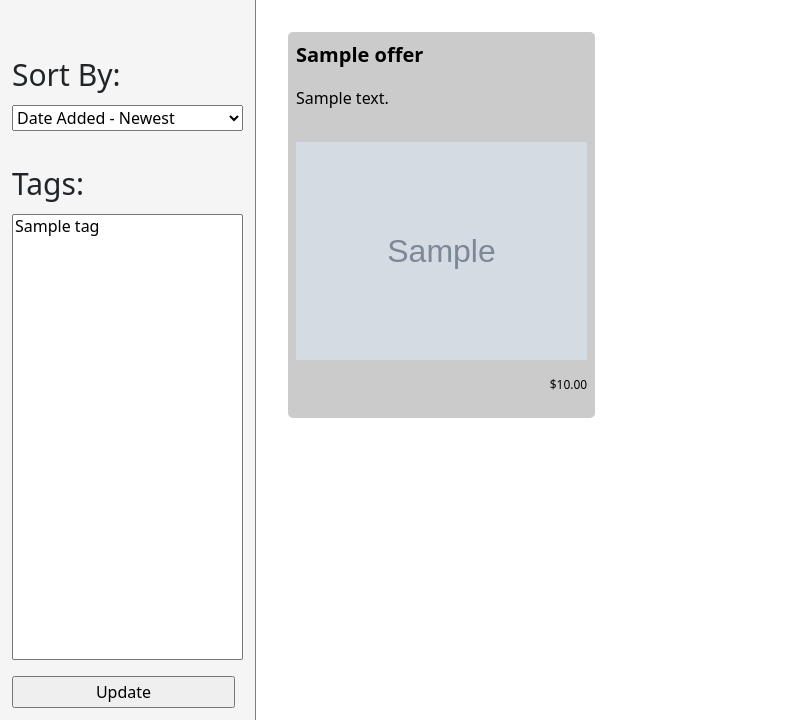
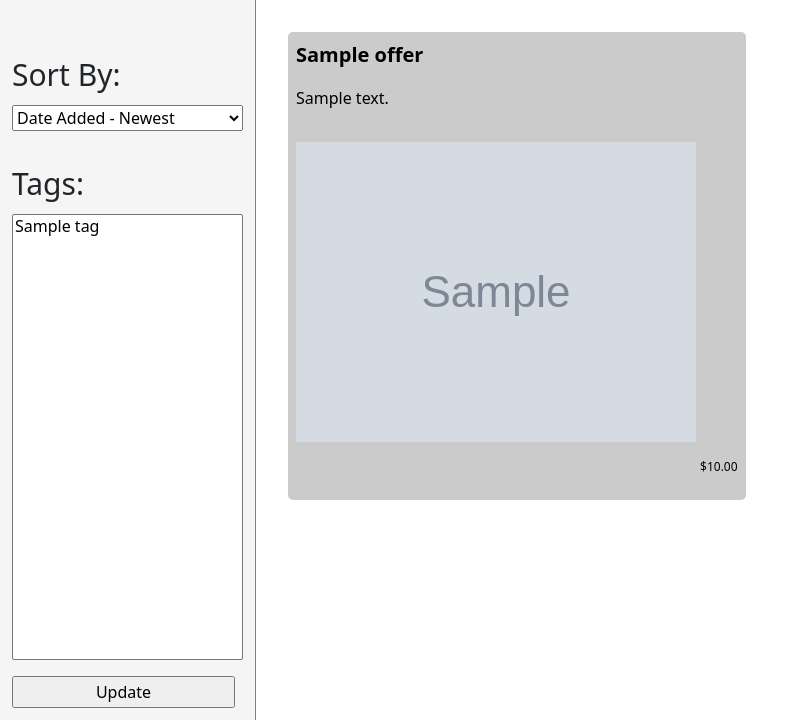
Before and after one commit to maxcutlyp/cits3403, a Flask app: page / in a window 1280 px wide. Shown: the part 80-800 px from the top of the page, without its empty margins (0-797 px from the left). Run offline with Flask 3, Linux system fonts and the light colour scheme; tables that the repository leaves empty hold one stand-in row (values such as "Sample post"); grey boxes marked "Sample" are stand-in pictures.

Commit message:
fix homepage offers stretching

```diff
--- a/app/static/css/homepage.css
+++ b/app/static/css/homepage.css
@@ -60,12 +60,14 @@
 .offer_grid {
     padding-inline: 2rem;
     padding-block: 2rem;
-    display: grid;
+    display: flex;
     grid-template-columns: 1fr 1fr 1fr;
     column-gap: 2%;
     row-gap: 20px;
     overflow-y: auto;
     align-content: start;
+    flex-wrap: wrap;
+    align-items: start;
 }
 
 .offer_grid .offer {
@@ -73,6 +75,8 @@
     background-color: #cbcbcb;
     border-radius: 5px;
     text-decoration: none;
+    flex: 1 1 40ch;
+    max-width: 50ch;
 }
 
 .offer:hover {
```
